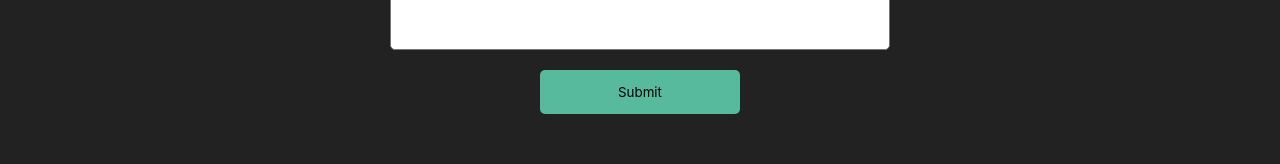
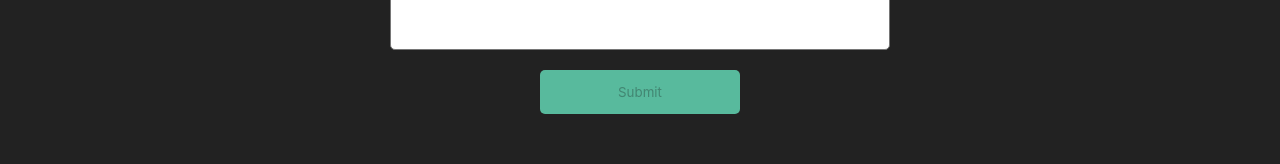
Before and after one commit to rao-karthik/my-portfolio, a React (Create React App) app in the folder website/: page /contact in a window 1280 px wide. Shown: the part 610-774 px from the top of the page. Built offline with nearby package versions, Linux system fonts and the light colour scheme.

Commit message:
form submit button disabled if there is no input

```diff
--- a/website/src/Components/Contact/ContactForm.tsx
+++ b/website/src/Components/Contact/ContactForm.tsx
@@ -1,4 +1,4 @@
-import React from 'react';
+import React, { useState } from 'react';
 import styled from 'styled-components';
 import { ValidationError } from '@formspree/react';
 
@@ -7,7 +7,35 @@ interface IContactFormProps {
     handleSubmit: any;
 }
 
+interface IInput {
+    name: string,
+    email: string
+}
+
+const initData: IInput = {
+    name: '',
+    email: ''
+}
+
 export const ContactForm = ({state, handleSubmit}: IContactFormProps) => {
+
+    const [ input, setInput ] = useState<IInput>(initData);
+
+    const [ msgInp, setMsgInp ] = useState<string>('');
+
+    const handleChange: React.ChangeEventHandler<HTMLInputElement> = (e)=>{
+        const { name, value } = e.target;
+        const payload = {
+            ...input,
+            [name]: value
+        }
+        setInput(payload);
+    }
+
+    const handleMessageChange: React.ChangeEventHandler<HTMLTextAreaElement> = (e)=>{
+        const value = e.target.value;
+        setMsgInp(value);
+    }
 
     if (state.succeeded) {
         return <p style={{fontSize: '25px'}}>Your message has been sent. Thank You for contacting.</p>;
@@ -18,7 +46,7 @@ export const ContactForm = ({state, handleSubmit}: IContactFormProps) => {
 
             <Form onSubmit={handleSubmit}>
 
-                <Input type="text" name="name" id="name" placeholder="Name" />
+                <Input type="text" name="name" id="name" placeholder="Name" onChange={handleChange} />
 
                 <ValidationError
                     prefix="Name"
@@ -26,7 +54,7 @@ export const ContactForm = ({state, handleSubmit}: IContactFormProps) => {
                     errors={state.errors}
                 />
 
-                <Input type="text" name="email" id="email" placeholder="Email" />
+                <Input type="text" name="email" id="email" placeholder="Email" onChange={handleChange} />
 
                 <ValidationError
                     prefix="Email"
@@ -34,7 +62,7 @@ export const ContactForm = ({state, handleSubmit}: IContactFormProps) => {
                     errors={state.errors}
                 />
 
-                <Textarea name="message" id="message"  placeholder="Enter Message" ></Textarea>
+                <Textarea name="message" id="message"  placeholder="Enter Message" onChange={handleMessageChange} ></Textarea>
 
                 <ValidationError
                     prefix="Message"
@@ -42,7 +70,11 @@ export const ContactForm = ({state, handleSubmit}: IContactFormProps) => {
                     errors={state.errors}
                 />
 
-                <Btn>Submit</Btn>
+                <Btn disabled={input.name.length === 0 ||
+                                input.email.length === 0 ||
+                                msgInp.length === 0}>
+                    Submit
+                </Btn>
 
             </Form>
 
```
